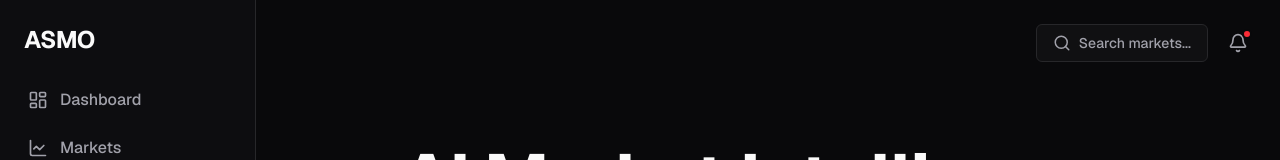
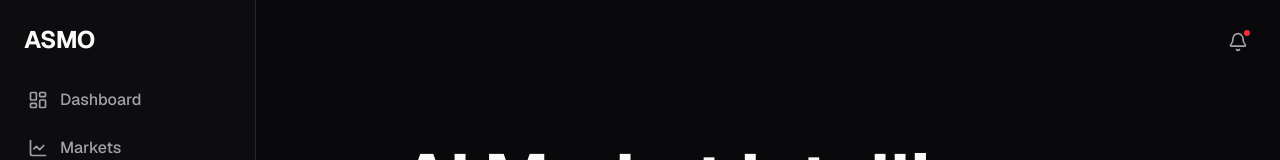
Before and after one commit to VelovsHQ/ASMO, a Next.js app in the folder frontend/: page / in a window 1280 px wide. Shown: the top 160 px of the page. Built offline with nearby package versions, Linux system fonts and the light colour scheme.

Commit message:
Revert "Fix global search not rendering by adding GlobalSearch to layout"
This reverts commit 79f86d30661bcb8a1131969b8015c994a1efc152.

```diff
--- a/frontend/src/app/layout.tsx
+++ b/frontend/src/app/layout.tsx
@@ -8,7 +8,6 @@ import CopilotChat from "@/components/CopilotChat";
 import NotificationDropdown from "@/components/NotificationDropdown";
 import SidebarSearchButton from "@/components/SidebarSearchButton";
 import ThemeProvider from "@/components/ThemeProvider";
-import GlobalSearch from "@/components/GlobalSearch";
 
 const geistSans = Geist({
   variable: "--font-geist-sans",
@@ -74,7 +73,6 @@ export default function RootLayout({
           <main className="flex-1 relative h-full overflow-y-auto">
             {/* Global Top Nav Elements */}
             <div className="absolute top-6 right-6 z-40 flex items-center gap-3">
-              <GlobalSearch />
               <NotificationDropdown />
             </div>
 
```
